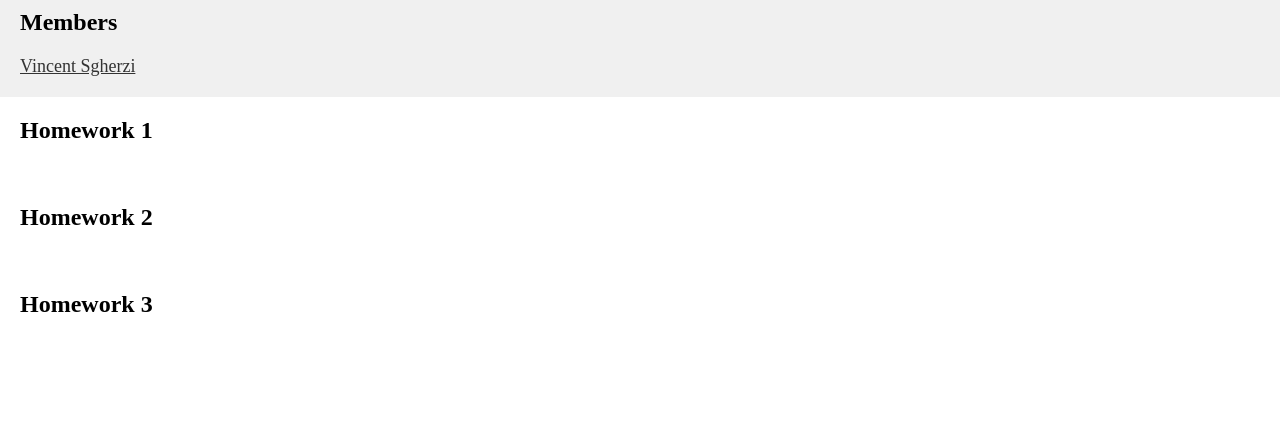
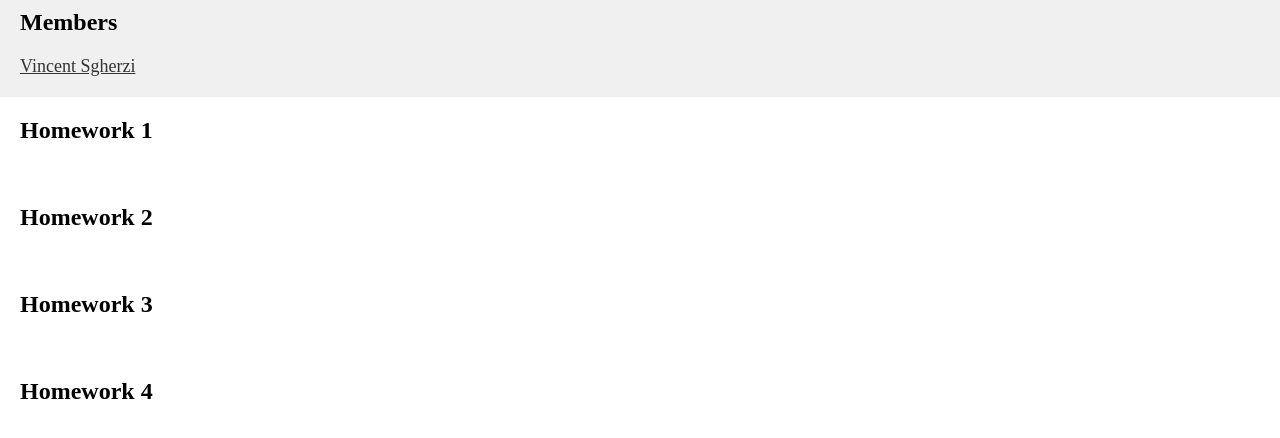
Before and after one commit to vincentsgherzi/cse135site, a plain HTML site: page ihateforcedhttps.com/public_html/index.html in a window 1280 px wide. Shown: the part 58-496 px from the top of the page. Drawn offline with Linux system fonts and the light colour scheme.

Commit message:
adding hw 4

```diff
--- a/ihateforcedhttps.com/public_html/index.html
+++ b/ihateforcedhttps.com/public_html/index.html
@@ -84,6 +84,9 @@
   <section>
     <h2>Homework 3</h2>
   </section>
+  <section>
+    <h2>Homework 4</h2>
+  </section>
 </body>
 
 </html>
```
